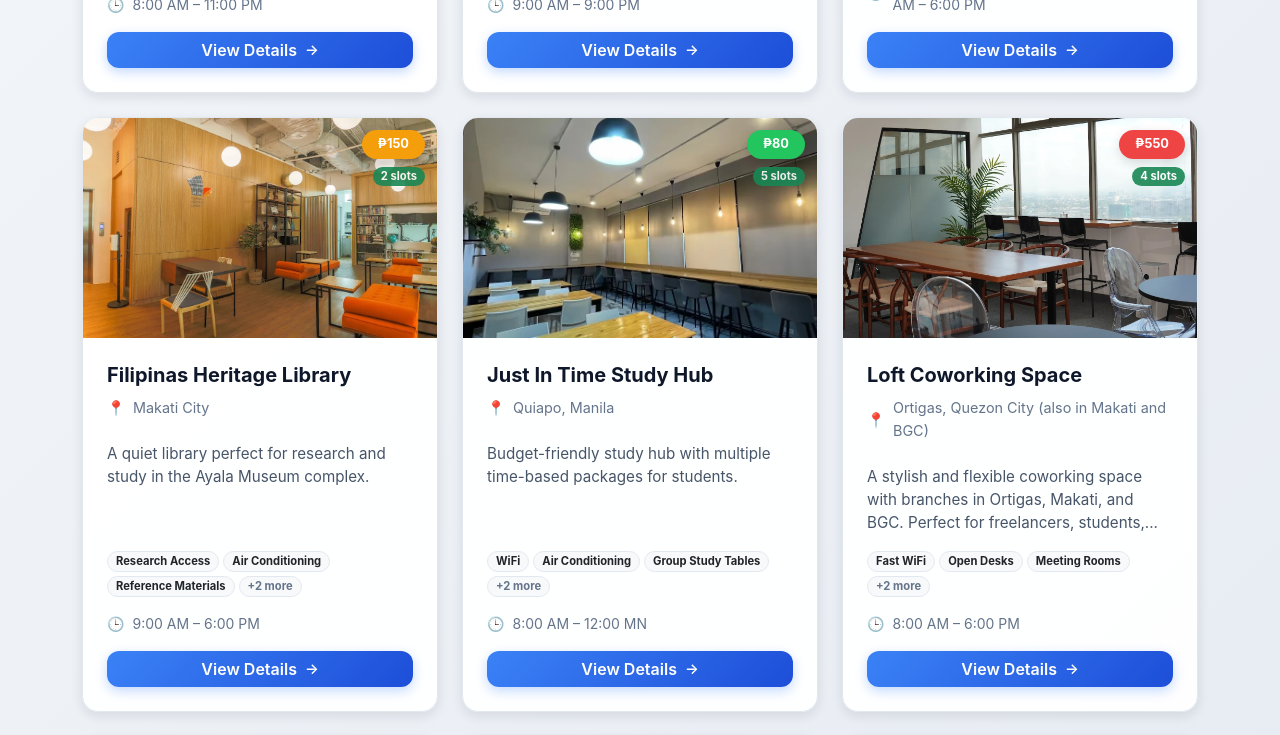
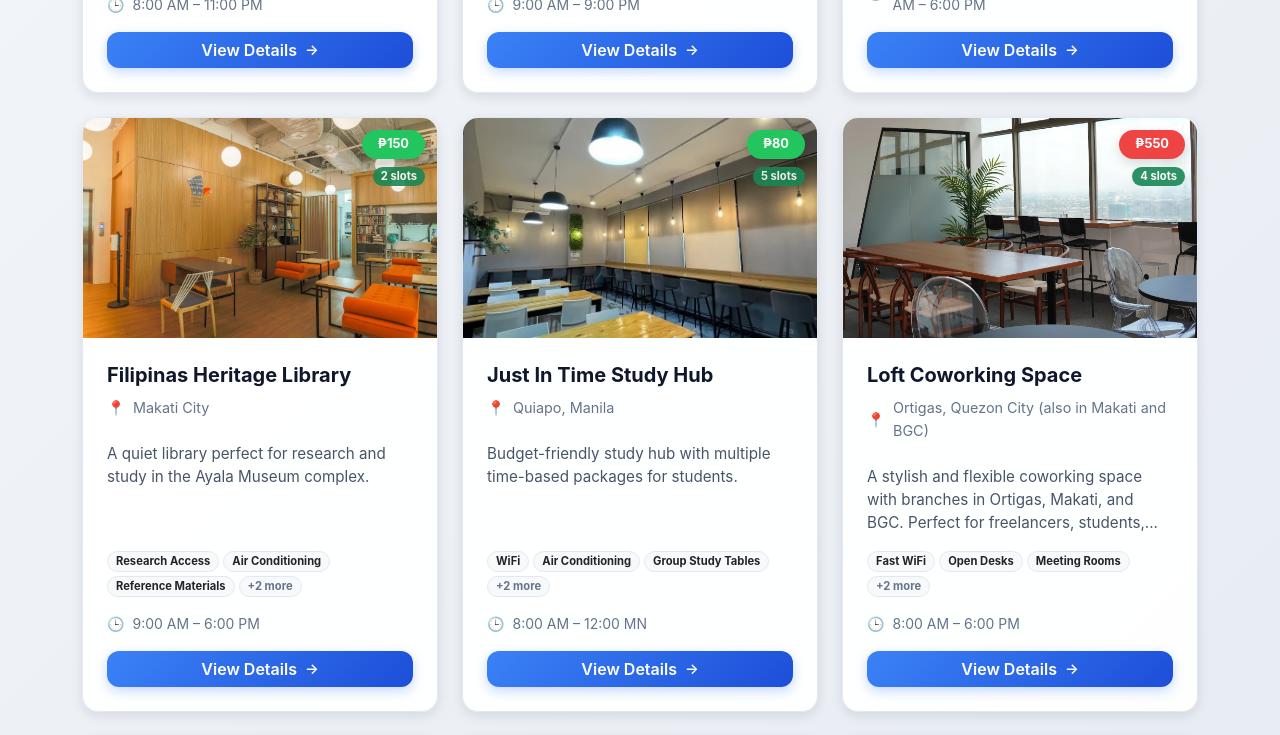
Before and after one commit to ter421/midterm-project-3rd-year, a React (Vite) app: page / in a window 1280 px wide. Shown: the part 1600-2335 px from the top of the page. Built offline with nearby package versions, Linux system fonts and the light colour scheme.

Commit message:
price changes

```diff
--- a/src/components/SpaceCard.jsx
+++ b/src/components/SpaceCard.jsx
@@ -24,8 +24,8 @@ export default function SpaceCard({ space }) {
 
   // Generate price color based on value
   const getPriceColor = (price) => {
-    if (price <= 100) return '#22c55e' // green for low price
-    if (price <= 300) return '#f59e0b' // amber for medium price
+    if (price <= 200) return '#22c55e' // green for low price
+    if (price <= 350) return '#f59e0b' // amber for medium price
     return '#ef4444' // red for high price
   }
 
--- a/src/pages/HomePage.jsx
+++ b/src/pages/HomePage.jsx
@@ -38,8 +38,8 @@ export default function HomePage() {
 
       // Price filter
       if (filterBy === 'low') return matchesSearch && space.price <= 200
-      if (filterBy === 'medium') return matchesSearch && space.price > 200 && space.price <= 349
-      if (filterBy === 'high') return matchesSearch && space.price > 350
+      if (filterBy === 'medium') return matchesSearch && space.price > 200 && space.price <= 350
+      if (filterBy === 'high') return matchesSearch && space.price > 351
 
       return matchesSearch
     })
@@ -118,7 +118,7 @@ export default function HomePage() {
           >
             <option value="all">All prices</option>
             <option value="low">₱0 - ₱200</option>
-            <option value="medium">₱201 - ₱349</option>
+            <option value="medium">₱201 - ₱350</option>
             <option value="high">₱350+</option>
           </select>
         </div>
```
